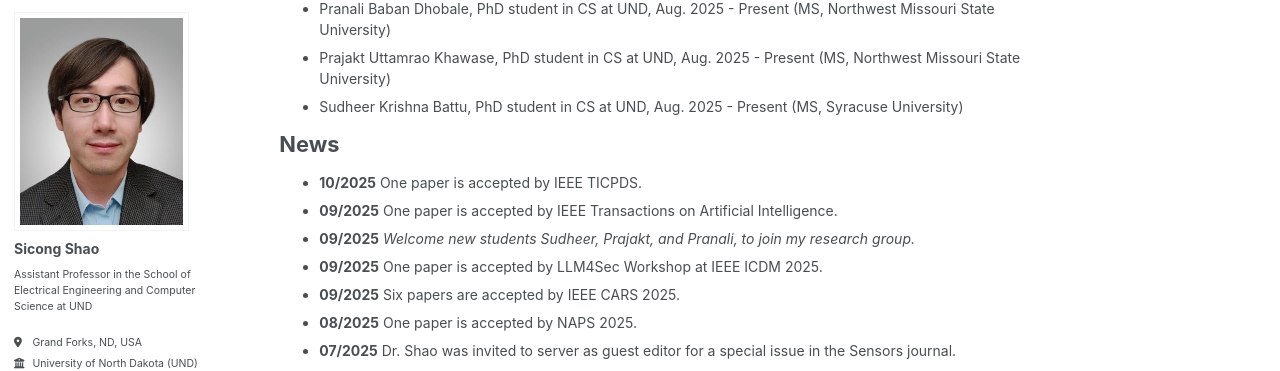
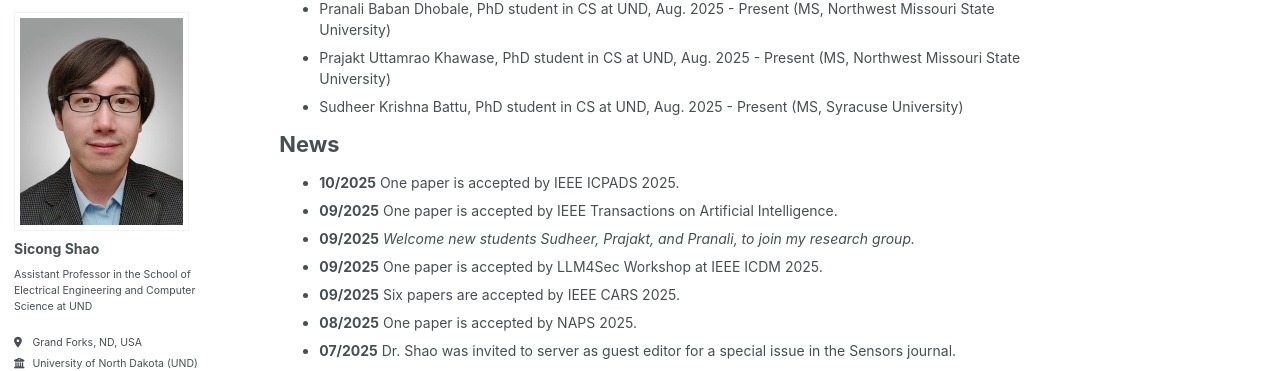
Before and after one commit to sicongshao/sicongshao.github.io, a Jekyll site: the page built from _pages/about.md, in a window 1280 px wide and 900 px high, scrolled down 501 px. Shown: the part 86-457 px from the top of the window. Built offline with Jekyll 4.4.1, drawn with Linux system fonts in a browser that asks for light colours; some web fonts are replaced.

Commit message:
first commit

```diff
--- a/_pages/about.md
+++ b/_pages/about.md
@@ -32,7 +32,7 @@ Students
 
 News
 ======
-* **10/2025** One paper is accepted by IEEE TICPDS.
+* **10/2025** One paper is accepted by IEEE ICPADS 2025.
 * **09/2025** One paper is accepted by IEEE Transactions on Artificial Intelligence.
 * **09/2025** *Welcome new students Sudheer, Prajakt, and Pranali, to join my research group.*
 * **09/2025** One paper is accepted by LLM4Sec Workshop at IEEE ICDM 2025.
```
